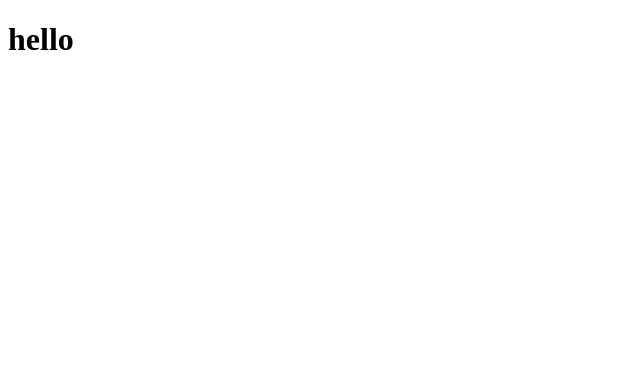
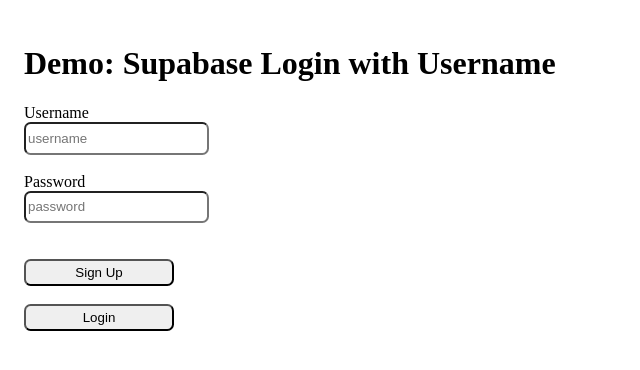
Before and after one commit to burggraf/supabase-username-login, a SvelteKit app: page / in a window 1280 px wide. Shown: the top 370 px of the page, without its empty margins (0-640 px from the left). Built offline with nearby package versions, Linux system fonts and the light colour scheme.

Commit message:
setup login screen

```diff
--- a/index.js
+++ /dev/null
@@ -1,5 +0,0 @@
-import { createClient } from '@supabase/supabase-js'
-
-// Create a single supabase client for interacting with your database
-const supabase = createClient('https://qmregqvlvbsiurgktjdg.supabase.co',
-'eyJhbGciOiJIUzI1NiIsInR5cCI6IkpXVCJ9.eyJpc3MiOiJzdXBhYmFzZSIsInJlZiI6InFtcmVncXZsdmJzaXVyZ2t0amRnIiwicm9sZSI6ImFub24iLCJpYXQiOjE2Njc0OTUxMTgsImV4cCI6MTk4MzA3MTExOH0.gWgeSkw0-zURVV6OA7Ea0-fftUQR688NEuws0mgWTN4');
--- a/src/routes/+page.svelte
+++ b/src/routes/+page.svelte
@@ -1,4 +1,13 @@
 <script>
+	import { createClient } from '@supabase/supabase-js'
+	const supabase = createClient('https://qmregqvlvbsiurgktjdg.supabase.co',
+	'eyJhbGciOiJIUzI1NiIsInR5cCI6IkpXVCJ9.eyJpc3MiOiJzdXBhYmFzZSIsInJlZiI6InFtcmVncXZsdmJzaXVyZ2t0amRnIiwicm9sZSI6ImFub24iLCJpYXQiOjE2Njc0OTUxMTgsImV4cCI6MTk4MzA3MTExOH0.gWgeSkw0-zURVV6OA7Ea0-fftUQR688NEuws0mgWTN4');
+	const signUp = async () => {
+
+	}
+	const signIn = async () => {
+
+	}
 </script>
 
 <svelte:head>
@@ -7,7 +16,27 @@
 </svelte:head>
 
 <main>
-	<h1>hello</h1>
+	<h1>Demo: Supabase Login with Username</h1>
+	Username<br /><input id="username" type="text" placeholder="username" /><br />
+	<br />
+	Password<br /><input id="password" type="password" placeholder="password" /><br />
+	<br /><br />
+	<button on:click={signUp}>Sign Up</button><br /><br />
+	<button on:click={signIn}>Login</button>
 </main>
 <style>
+	main {
+		padding: 1em;
+	}
+	input {
+		/* rounded corners */
+		border-radius: 0.5em;
+		height: 2em;
+	}
+	button {
+		/* rounded corners */
+		border-radius: 0.5em;
+		height: 2em;
+		width: 150px;
+	}
 </style>
```
